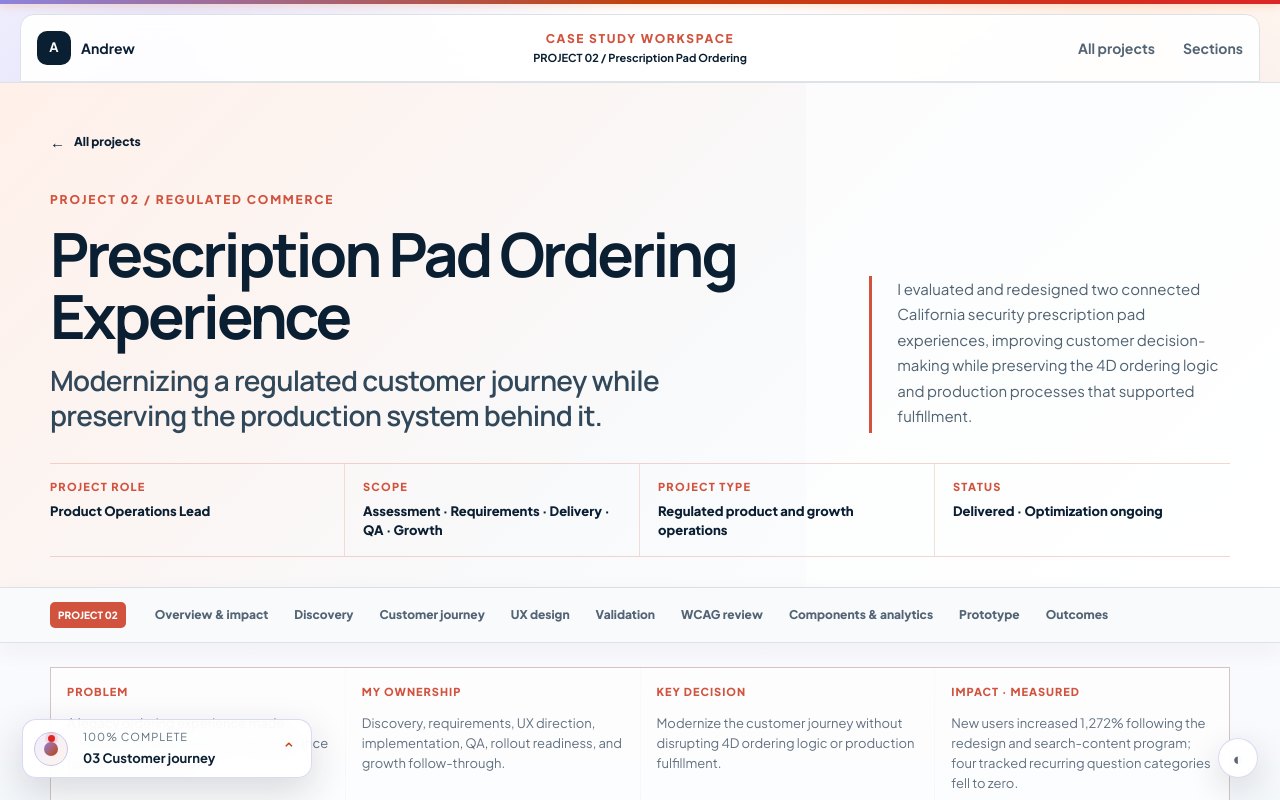
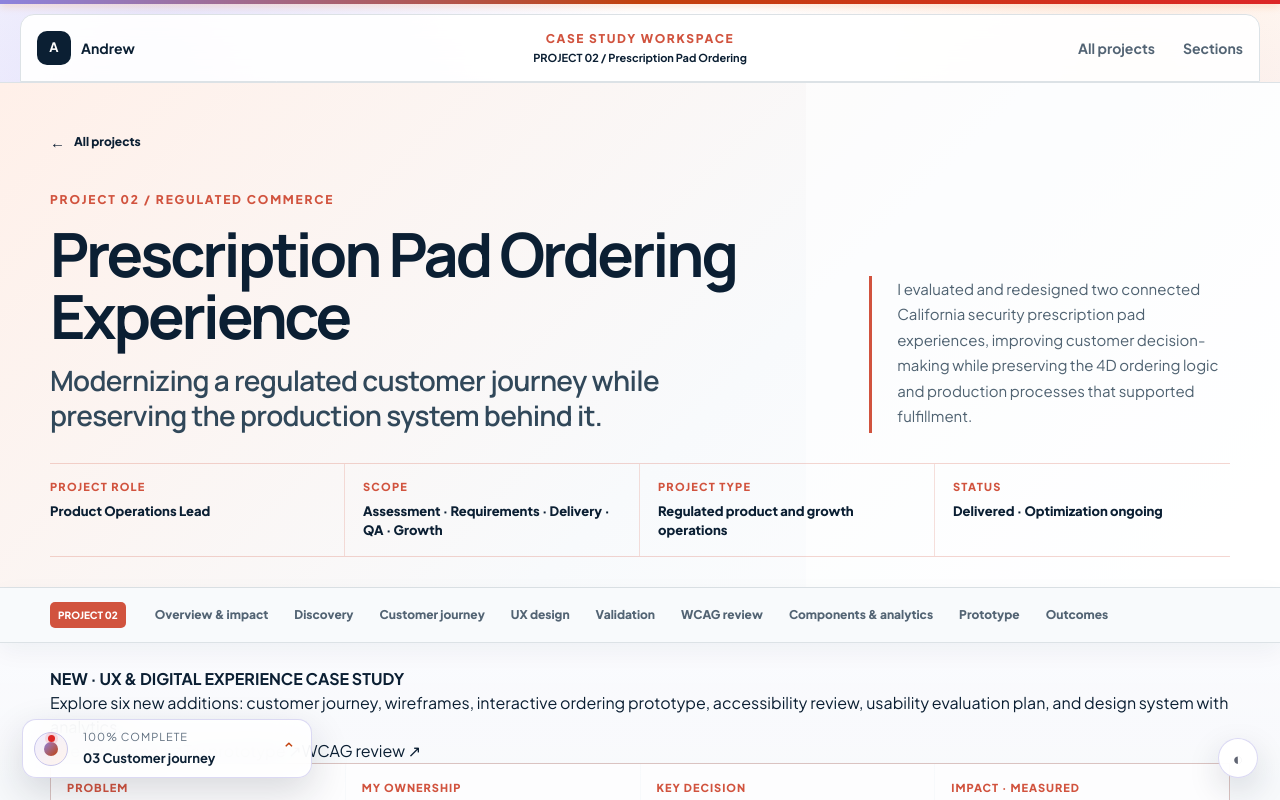
Before and after one commit to andrewjaebok/digital-operations-portfolio, a Next.js app: page /projects/prescription-pad-ordering-portal in a window 1280 px wide. Shown: the top 800 px of the page. Built offline with nearby package versions, Linux system fonts and the light colour scheme.

Commit message:
Highlight six UX deliverables above RX Pads case study executive summary

```diff
--- a/app/projects/prescription-pad-ordering-portal/page.tsx
+++ b/app/projects/prescription-pad-ordering-portal/page.tsx
@@ -69,6 +69,11 @@ export default function PrescriptionPadOrderingPortal() {
         { label: "Impact", copy: "New users increased 1,272% following the redesign and search-content program, while four tracked recurring support-question categories fell to zero." },
       ]}
     >
+      <div className="rx-new-ux-banner" aria-label="Six new UX and digital experience additions">
+        <strong>NEW · UX &amp; DIGITAL EXPERIENCE CASE STUDY</strong>
+        <p>Explore six new additions: customer journey, wireframes, interactive ordering prototype, accessibility review, usability evaluation plan, and design system with analytics.</p>
+        <div><a href="#rx-wireframes">See wireframes ↗</a><a href="#rx-prototype">Try prototype ↗</a><a href="#rx-accessibility">WCAG review ↗</a></div>
+      </div>
       <div className="executive-summary" aria-label="Case study executive summary">
         <article><span>Problem</span><p>A legacy ordering experience made compliant product selection and guidance harder to understand.</p></article>
         <article><span>My ownership</span><p>Discovery, requirements, UX direction, implementation, QA, rollout readiness, and growth follow-through.</p></article>
```
